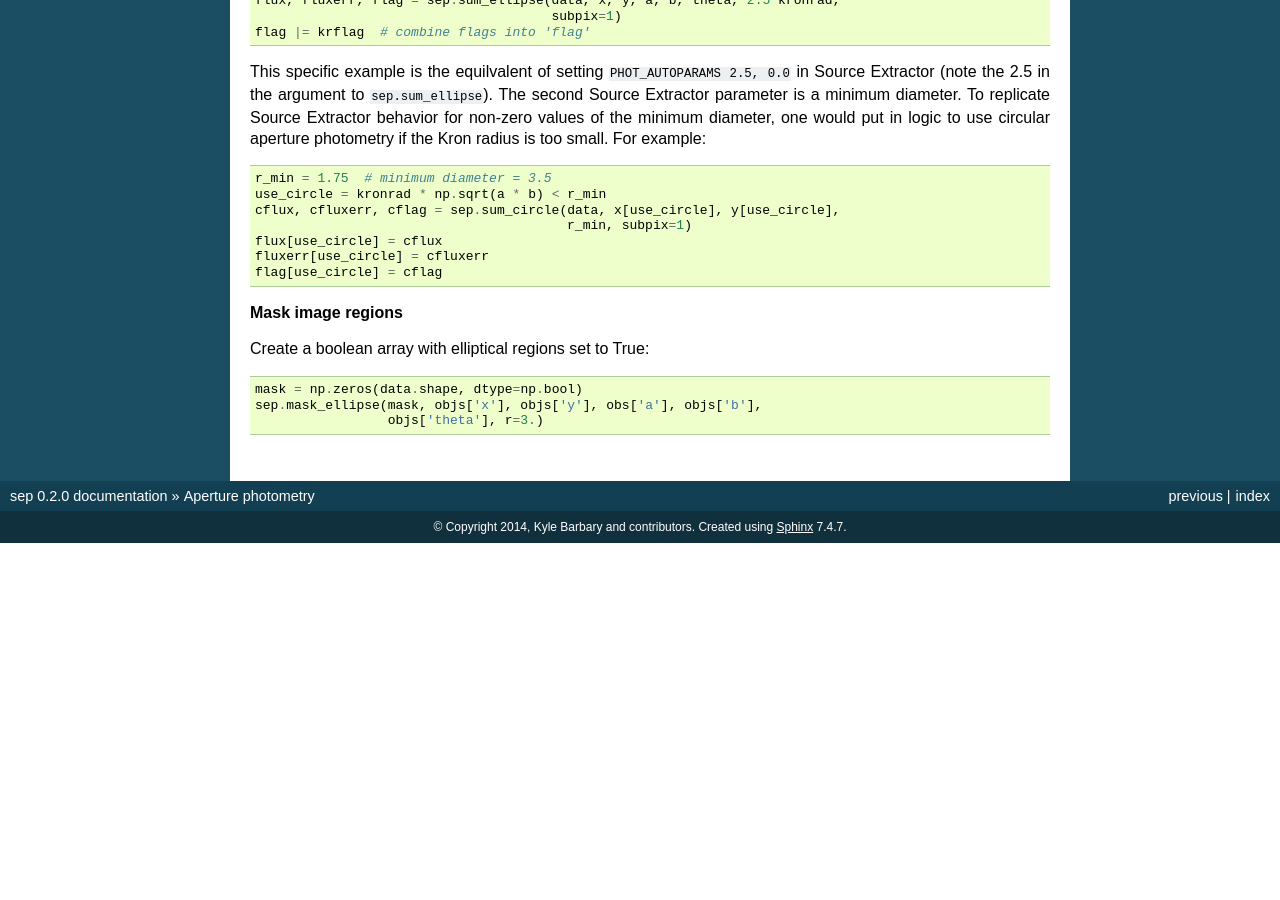
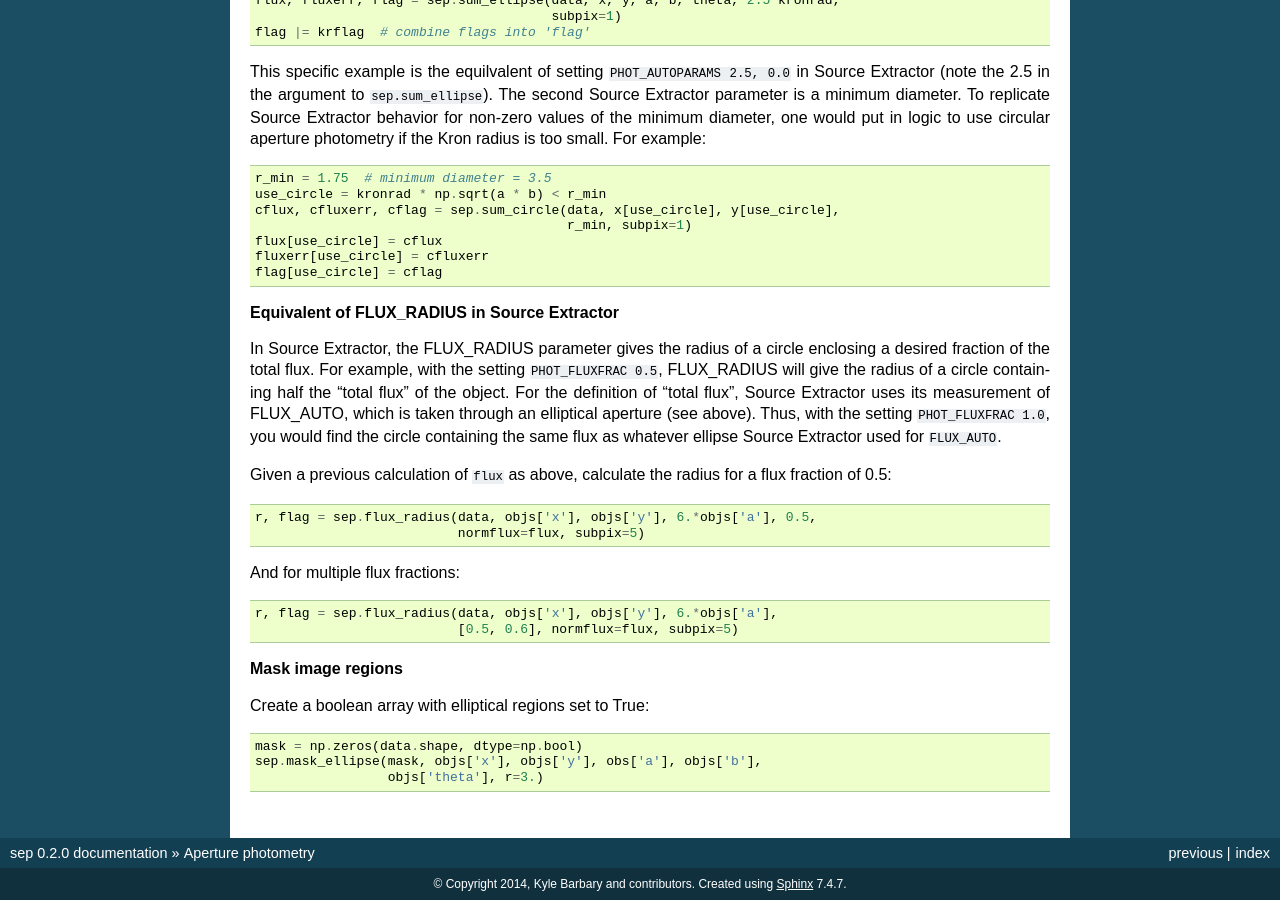
Before and after one commit to kbarbary/sep, a Sphinx documentation site: the page built from docs/apertures.rst, in a window 1280 px wide and 900 px high, scrolled down 1720 px. Built offline with Sphinx 7.4.7, drawn with Linux system fonts in a browser that asks for light colours; before the commit the page ends 2263 px from its top, so only the background shows below that.

Commit message:
add docs for flux_radius

```diff
--- a/docs/apertures.rst
+++ b/docs/apertures.rst
@@ -119,6 +119,30 @@ aperture photometry if the Kron radius is too small. For example::
    fluxerr[use_circle] = cfluxerr
    flag[use_circle] = cflag
 
+**Equivalent of FLUX_RADIUS in Source Extractor**
+
+In Source Extractor, the FLUX_RADIUS parameter gives the radius of a
+circle enclosing a desired fraction of the total flux. For example,
+with the setting ``PHOT_FLUXFRAC 0.5``, FLUX_RADIUS will give the
+radius of a circle containing half the "total flux" of the object. For
+the definition of "total flux", Source Extractor uses its measurement
+of FLUX_AUTO, which is taken through an elliptical aperture (see
+above). Thus, with the setting ``PHOT_FLUXFRAC 1.0``, you would find
+the circle containing the same flux as whatever ellipse Source
+Extractor used for ``FLUX_AUTO``.
+
+Given a previous calculation of ``flux`` as above, calculate the
+radius for a flux fraction of 0.5::
+
+    r, flag = sep.flux_radius(data, objs['x'], objs['y'], 6.*objs['a'], 0.5,
+                              normflux=flux, subpix=5)
+
+And for multiple flux fractions::
+
+    r, flag = sep.flux_radius(data, objs['x'], objs['y'], 6.*objs['a'],
+                              [0.5, 0.6], normflux=flux, subpix=5)
+
+
 **Mask image regions**
 
 Create a boolean array with elliptical regions set to True::
--- a/docs/index.rst
+++ b/docs/index.rst
@@ -76,6 +76,7 @@ Reference/API
    :toctree: api
 
    sep.kron_radius
+   sep.flux_radius
    sep.mask_ellipse
    sep.ellipse_axes
    sep.ellipse_coeffs
```
Also changed, not shown: 1 other file.
